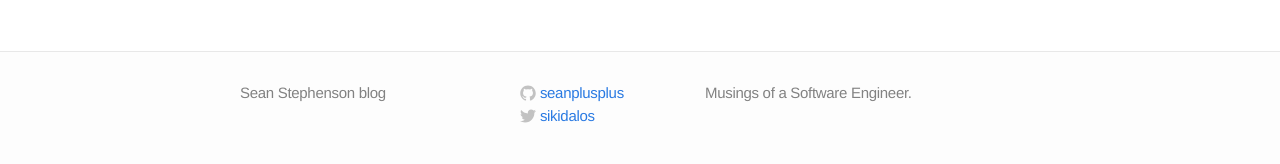
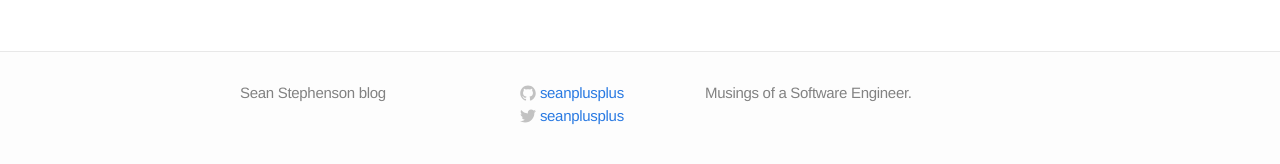
Before and after one commit to SeanPlusPlus/seanplusplus.github.io, a Jekyll site: the page built from about.html, in a window 1280 px wide. Shown: the part 201-365 px from the top of the page. Built offline with Jekyll 4.4.1, drawn with Linux system fonts in a browser that asks for light colours.

Commit message:
set twitter

```diff
--- a/_config.yml
+++ b/_config.yml
@@ -4,7 +4,7 @@ email:
 description: "Musings of a Software Engineer."
 baseurl: ""
 url: "https://seanplusplus.github.io"
-twitter_username: sikidalos
+twitter_username: seanplusplus
 github_username: seanplusplus
 
 # Build settings
```
